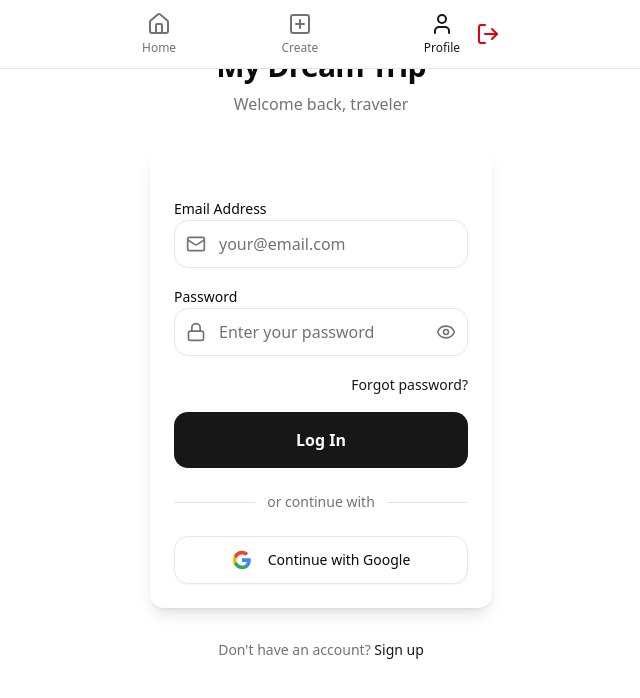
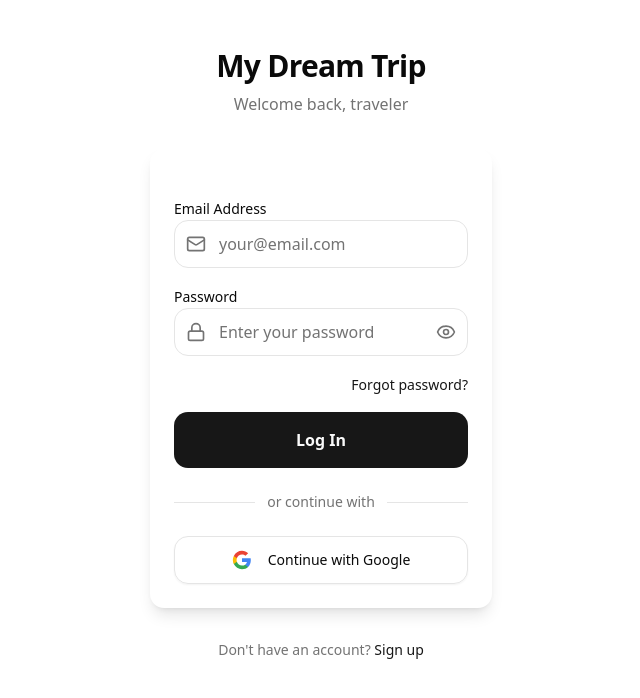
Before and after one commit to YuvalKotlovsky/TuristsSocialApp, a React (Vite) app: page /login in a window 1280 px wide. Shown: the top 698 px of the page, without its empty margins (319-959 px from the left). Built offline with nearby package versions, Linux system fonts and the light colour scheme.

Commit message:
remove Header(Footer) from App component

```diff
--- a/src/App.tsx
+++ b/src/App.tsx
@@ -1,14 +1,12 @@
 import "./App.css";
 import { BrowserRouter } from "react-router-dom";
 import AppRoutes from "./routes/Routes";
-import { Footer } from "./functions/layout/Footer";
 
 function App() {
   return (
     <BrowserRouter>
       <div className="flex min-h-screen flex-col items-center justify-center">
         <AppRoutes />
-        <Footer />
       </div>
     </BrowserRouter>
   );
```
